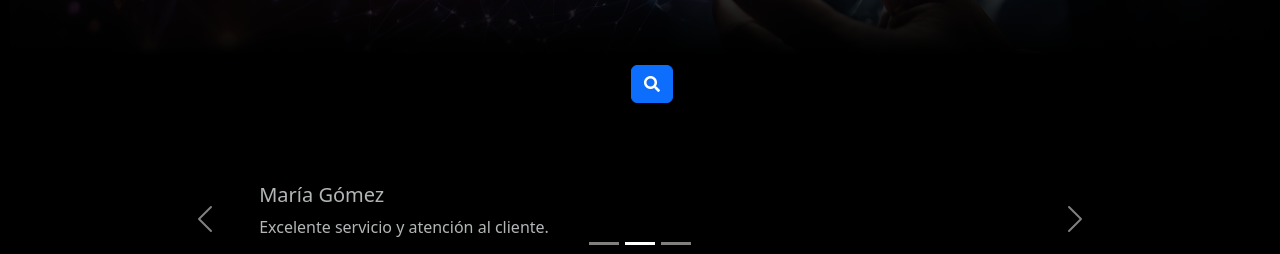
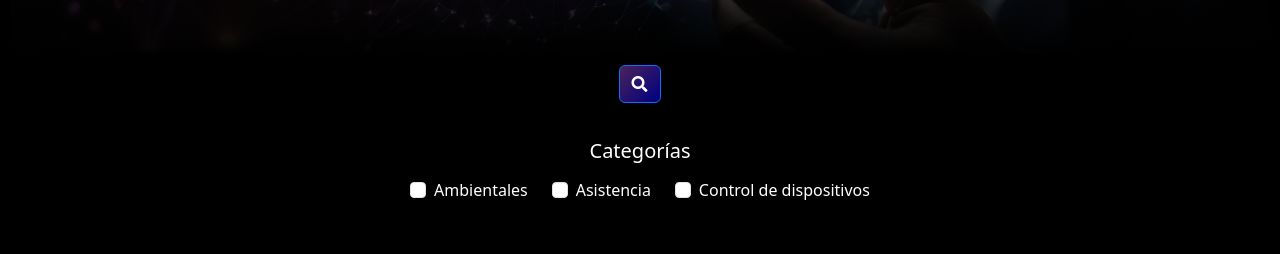
Before and after one commit to KUMChovy/Classroom, a React (Create React App) app: page / in a window 1280 px wide. Shown: the part 349-603 px from the top of the page. Built offline with nearby package versions, Linux system fonts and the light colour scheme.

Commit message:
productos

```diff
--- a/src/Inicio/Productos.jsx
+++ b/src/Inicio/Productos.jsx
@@ -7,15 +7,46 @@ import './productos.css';
 
 function Busqueda() {
     const [showSearch, setShowSearch] = useState(false);
+    const [showImage, setShowImage] = useState(true);
 
-    // Función para manejar el clic en el botón de la lupa
+    const productos= [
+        {
+            id: 1,
+            nombre: 'Lector de barras GM65',
+            categoria: 'Ambiental',
+            descripcion: 'Lorem, ipsum dolor sit amet consectetur adipisicing elit. Dignissimos incidunt tenetur, ut voluptas, autem expedita porro vitae vel facere perferendis ipsum maxime quaerat tempore voluptate illum dolorem cupiditate. Veritatis, repudiandae.',
+            img: 'https://m.media-amazon.com/images/I/51Q9e2ERABL.jpg',
+        },
+        {
+            id: 2,
+            nombre: 'Sensor humedad YL-69',
+            categoria: 'Ambiental',
+            descripcion: 'Lorem, ipsum dolor sit amet consectetur adipisicing elit. Dignissimos incidunt tenetur, ut voluptas, autem expedita porro vitae vel facere perferendis ipsum maxime quaerat tempore voluptate illum dolorem cupiditate. Veritatis, repudiandae.',
+        },
+        {
+            id: 3,
+            nombre: 'Sensor humedad YL-69',
+            categoria: 'Ambiental',
+            descripcion: 'Lorem, ipsum dolor sit amet consectetur adipisicing elit. Dignissimos incidunt tenetur, ut voluptas, autem expedita porro vitae vel facere perferendis ipsum maxime quaerat tempore voluptate illum dolorem cupiditate. Veritatis, repudiandae.',
+        },
+        {
+            id: 4,
+            nombre: 'Sensor humedad YL-69',
+            categoria: 'Ambiental',
+            descripcion: 'Lorem, ipsum dolor sit amet consectetur adipisicing elit. Dignissimos incidunt tenetur, ut voluptas, autem expedita porro vitae vel facere perferendis ipsum maxime quaerat tempore voluptate illum dolorem cupiditate. Veritatis, repudiandae.',
+        }
+    ];
+
     const handleSearchClick = () => {
-        setShowSearch(!showSearch); // Alterna el estado de visibilidad del campo de búsqueda
+        setShowSearch(!showSearch);
     };
 
+    const handleCardClick = () => {
+        setShowImage(false); // Oculta la imagen al hacer clic en la card
+    };
     return (
-        <div className="d-flex justify-content-center align-items-center">
-            <Form inline className="d-flex">
+        <div className="d-flex justify-content-center align-items-center flex-column">
+            <Form inline className="d-flex mb-3">
                 <Row className="align-items-center">
                     <Col xs="auto">
                         {showSearch && (
@@ -27,12 +58,45 @@ function Busqueda() {
                         )}
                     </Col>
                     <Col xs="auto">
-                        <Button type="button" onClick={handleSearchClick}>
+                        <Button className='boton' type="button" onClick={handleSearchClick}>
                             <i className="fas fa-search"></i>
                         </Button>
                     </Col>
                 </Row>
             </Form>
+
+            <div className="checkbox-section">
+                <h5 className="text-center categorias-title">Categorías</h5>
+                <Form>
+                    <Row className="justify-content-center opciones">
+                        <Col xs="auto">
+                            <Form.Check
+                                type="checkbox"
+                                label="Ambientales"
+                                id="ambientales"
+                            />
+                        </Col>
+                        <Col xs="auto">
+                            <Form.Check
+                                type="checkbox"
+                                label="Asistencia"
+                                id="asistencia"
+                            />
+                        </Col>
+                        <Col xs="auto">
+                            <Form.Check
+                                type="checkbox"
+                                label="Control de dispositivos"
+                                id="control-dispositivos"
+                            />
+                        </Col>
+                    </Row>
+                </Form>
+            </div>
+
+            <div>
+
+            </div>
         </div>
     );
 }
--- a/src/Inicio/productos.css
+++ b/src/Inicio/productos.css
@@ -1,3 +1,4 @@
+/* Estilos de la caja de búsqueda */
 .caja {
     width: 300px;
     transition: all 0.3s ease;
@@ -5,7 +6,6 @@
     border: 1px solid rgba(0, 0, 0, 0.7);
     color: #ffffff;
     padding: 5px 10px;
-
 }
 
 .caja:focus {
@@ -17,3 +17,34 @@
 .caja::placeholder {
     color: rgb(255, 255, 255);
 }
+
+/* Título de las categorías */
+.categorias-title {
+    color: white;
+}
+
+.checkbox-section h5 {
+    margin-bottom: 15px;
+}
+
+.checkbox-section {
+    margin-top: 20px;
+}
+
+
+.opciones label {
+    color: #fff;
+}
+
+
+.boton {
+    margin-right: 25px;
+    background: linear-gradient(135deg, #4a235a, #000080);
+}
+
+
+
+.form-check-input:checked {
+    background-color: #6a0dad;
+    border-color: #6a0dad;
+}
```
